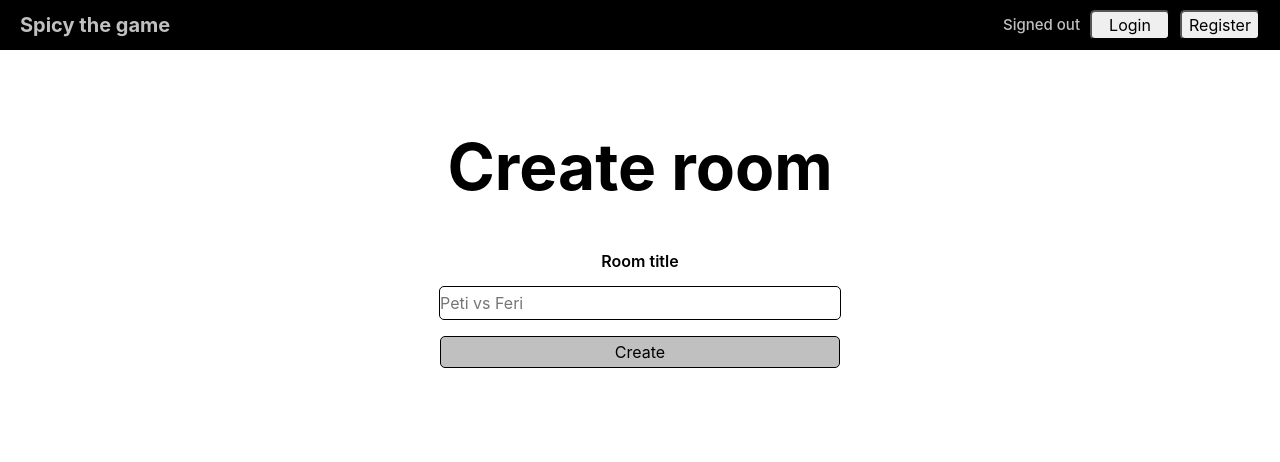
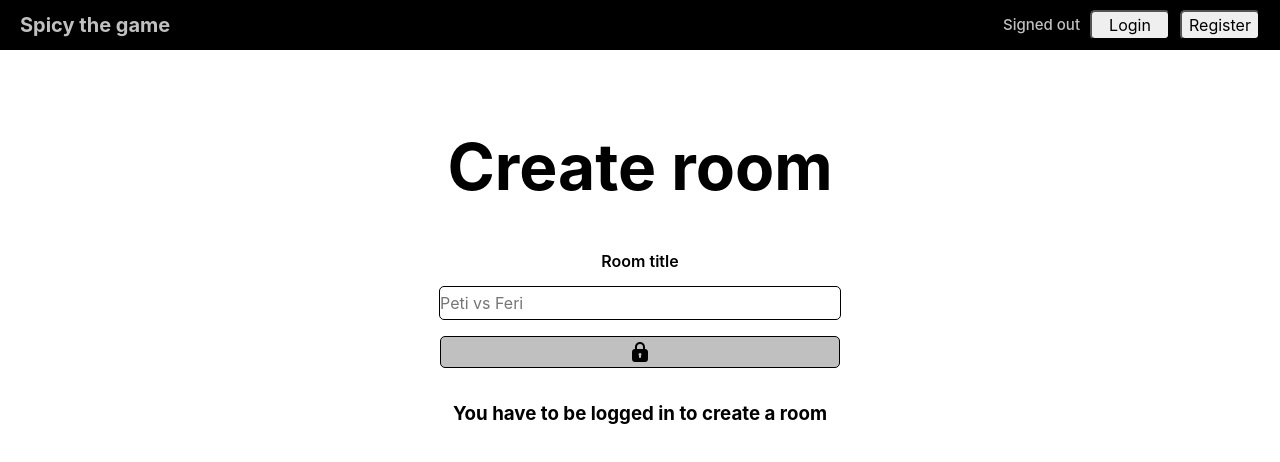
Before and after one commit to MilosAlex/spicy-the-game, a Next.js app: page /rooms/create in a window 1280 px wide. Shown: the top 462 px of the page. Built offline with nearby package versions, Linux system fonts and the light colour scheme; no server answers.

Commit message:
feat: only logged in users can create rooms

```diff
--- a/pages/rooms/create.tsx
+++ b/pages/rooms/create.tsx
@@ -2,6 +2,7 @@ import { signIn, signOut, useSession } from "next-auth/react";
 import Link from "next/link";
 import { useRouter } from "next/router";
 import React, { FormEvent, useEffect, useState } from "react";
+import Lock from "../../icons/lock";
 
 interface CreateRoomProps {}
 
@@ -58,9 +59,22 @@ export default function CreateRoom(props: CreateRoomProps) {
           onChange={(e) => setRoomTitle(e.target.value)}
           placeholder="Peti vs Feri"
         />
-        <button className="register__button" type="submit">
-          Create
-        </button>
+        {session ? (
+          <button className="register__button" type="submit">
+            Create
+          </button>
+        ) : (
+          <>
+            <button className="register__button" type="submit" disabled>
+              <div className="create-room__lock">
+                <Lock />
+              </div>
+            </button>
+            <h3 className="">
+              You have to be logged in to create a room
+            </h3>
+          </>
+        )}
       </form>
     </main>
   );
--- a/styles/main.scss
+++ b/styles/main.scss
@@ -281,6 +281,13 @@ button {
       gap: 1rem;
       margin-bottom: 2rem;
     }
+  }
+}
+
+.create-room {
+  &__lock {
+    height: 1.5rem;
+    width: 1.5rem;
   }
 }
 
```
